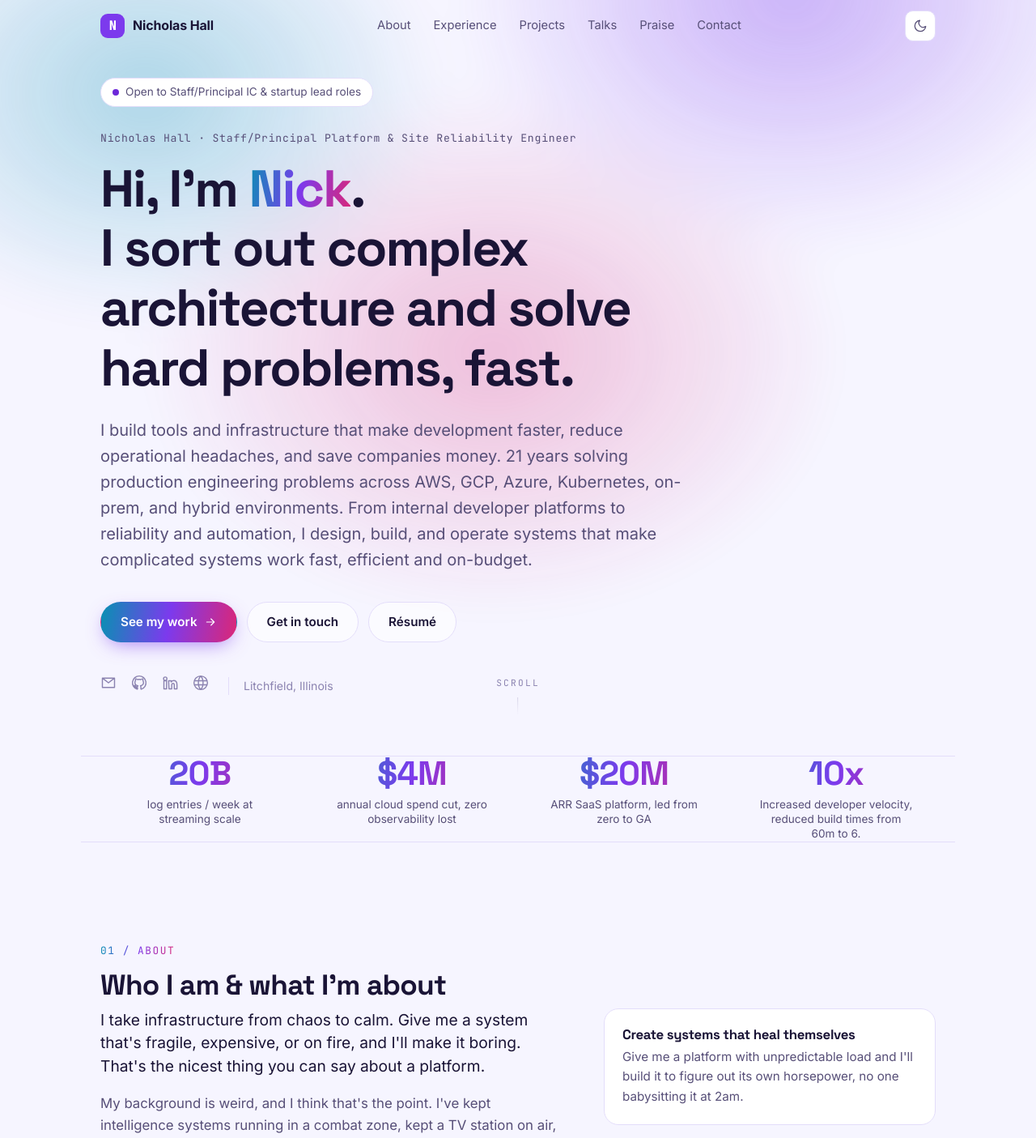
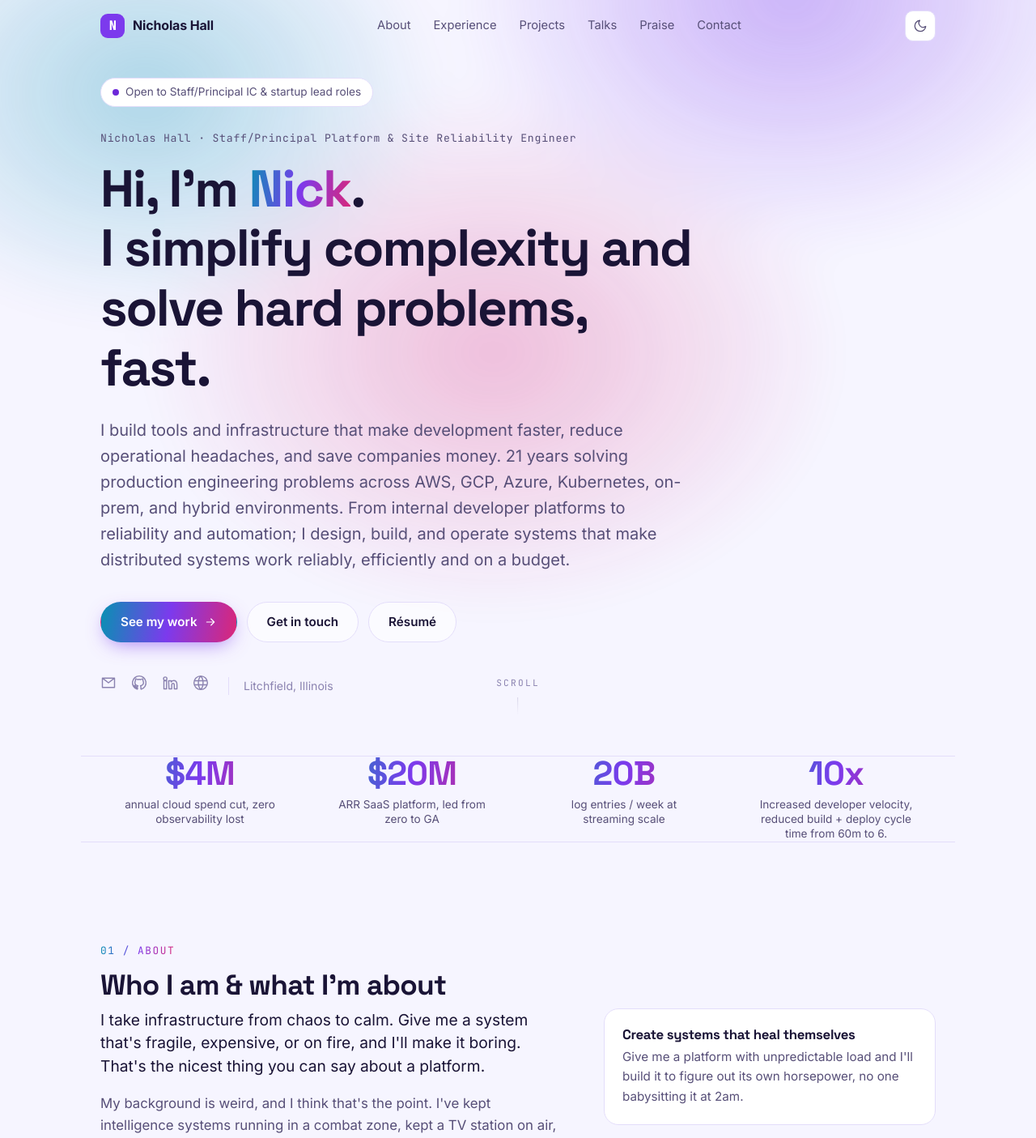
Before and after one commit to nicholas-a-hall/nicholas-a-hall.github.io, a React (Vite) app: page / in a window 1280 px wide. Shown: the top 1405 px of the page at 81% size. Built offline with nearby package versions, Linux system fonts and the light colour scheme.

Commit message:
update copy

```diff
--- a/src/data/content.js
+++ b/src/data/content.js
@@ -12,10 +12,10 @@ export const profile = {
   title: 'Nicholas Hall · Staff/Principal Platform & Site Reliability Engineer',
   // The spine: one line that says what you do and works for streaming-scale
   // reliability AND startup range.
-  tagline: 'I sort out complex architecture and solve hard problems, fast.',
+  tagline: 'I simplify complexity and solve hard problems, fast.',
   // The range story, in your own voice.
   blurb:
-    'I build tools and infrastructure that make development faster, reduce operational headaches, and save companies money. 21 years solving production engineering problems across AWS, GCP, Azure, Kubernetes, on-prem, and hybrid environments. From internal developer platforms to reliability and automation, I design, build, and operate systems that make complicated systems work fast, efficient and on-budget.',
+    'I build tools and infrastructure that make development faster, reduce operational headaches, and save companies money. 21 years solving production engineering problems across AWS, GCP, Azure, Kubernetes, on-prem, and hybrid environments. From internal developer platforms to reliability and automation; I design, build, and operate systems that make distributed systems work reliably, efficiently and on a budget.',
   // Closing line for the contact section (straight from your LinkedIn).
   pitch:
     "I like strange problems, useful systems, and the places where tech makes life easier. If you have a headache technology could help with, I'm your guy.",
@@ -30,10 +30,10 @@ export const profile = {
 // Headline proof, shown as a band right under the hero so recruiters hit your
 // best numbers in the first screen instead of digging for them.
 export const metrics = [
-  { value: '20B', label: 'log entries / week at streaming scale' },
   { value: '$4M', label: 'annual cloud spend cut, zero observability lost' },
   { value: '$20M', label: 'ARR SaaS platform, led from zero to GA' },
-  { value: '10x', label: 'Increased developer velocity, reduced build times from 60m to 6.' },
+  { value: '20B', label: 'log entries / week at streaming scale' },
+  { value: '10x', label: 'Increased developer velocity, reduced build + deploy cycle time from 60m to 6.' },
 ]
 
 // Social / contact links. Remove any you don't want; the icons map by `type`.
@@ -124,7 +124,7 @@ export const projects = [
     org: 'Owner & Lead Engineer',
     blurb:
       'My small town had few attractions for families in the winter, so my family and I bought a beat-up bowling alley, and it became my real-world homelab for end-to-end technical impact. From unimproved land to operational in 90 days: an event-driven IoT + observability stack for legacy electromechanical equipment (ESP32 edge nodes, ESPNow, RS485 fallback, per-lane compute, MQTT), a React/TypeScript ops dashboard with live machine telemetry, and full ownership of architecture, reliability, cost, and P&L. I run the technical side; friends and family run the day-to-day.',
-    tags: ['IoT', 'ESP32', 'MQTT', 'React', 'TypeScript', 'Observability', 'Edge'],
+    tags: ['IoT', 'ESP32', 'MQTT', 'React', 'TypeScript', 'Observability'],
     links: []
   },
   {
@@ -137,10 +137,10 @@ export const projects = [
   },
   {
     title: 'CanaryBot: LLM Incident-Response Agent',
-    org: 'Growth Protocol',
+    org: 'Growth Protocol & Formant',
     blurb:
       'An LLM-assisted incident-response bot connecting alerting workflows to a conversational interface in Slack. It relays operational alerts and answers the questions that eat time during active response (what happened, when it started, what changed, what signals fired), keeping incident context in one place so the team can focus on diagnosis, mitigation, and recovery instead of digging through scattered logs and chat.',
-    tags: ['LLM', 'Prompt Engineering', 'Slack', 'Incident Response', 'SRE'],
+    tags: ['LLM', 'Python', 'Prompt Engineering', 'Slack', 'Incident Response', 'SRE'],
     links: [],
   },
   {
@@ -148,7 +148,7 @@ export const projects = [
     org: 'Lunar Lanes',
     blurb:
       'A production AI voice agent answering live customer calls for Lunar Lanes on Zoom Phone AI. It identifies itself as an AI on pickup, handles common questions in a consistent persona, and hands transactional requests (booking, lane availability) off to dedicated skills. I engineered the knowledge base from scratch (hours, two pricing modes with per-game vs hourly break-even math, the ownership/restoration story, payments, accessibility, conduct), and designed a stable persona so it carries calls that were never explicitly scripted, while keeping back-of-house policy out of public answers.',
-    tags: ['Conversational AI', 'Prompt Engineering', 'Zoom Phone AI', 'Voice', 'LLM'],
+    tags: ['Conversational AI', 'Prompt Engineering', 'Zoom Phone AI', 'VoIP', 'LLM'],
     links: [],
   },
   {
```
